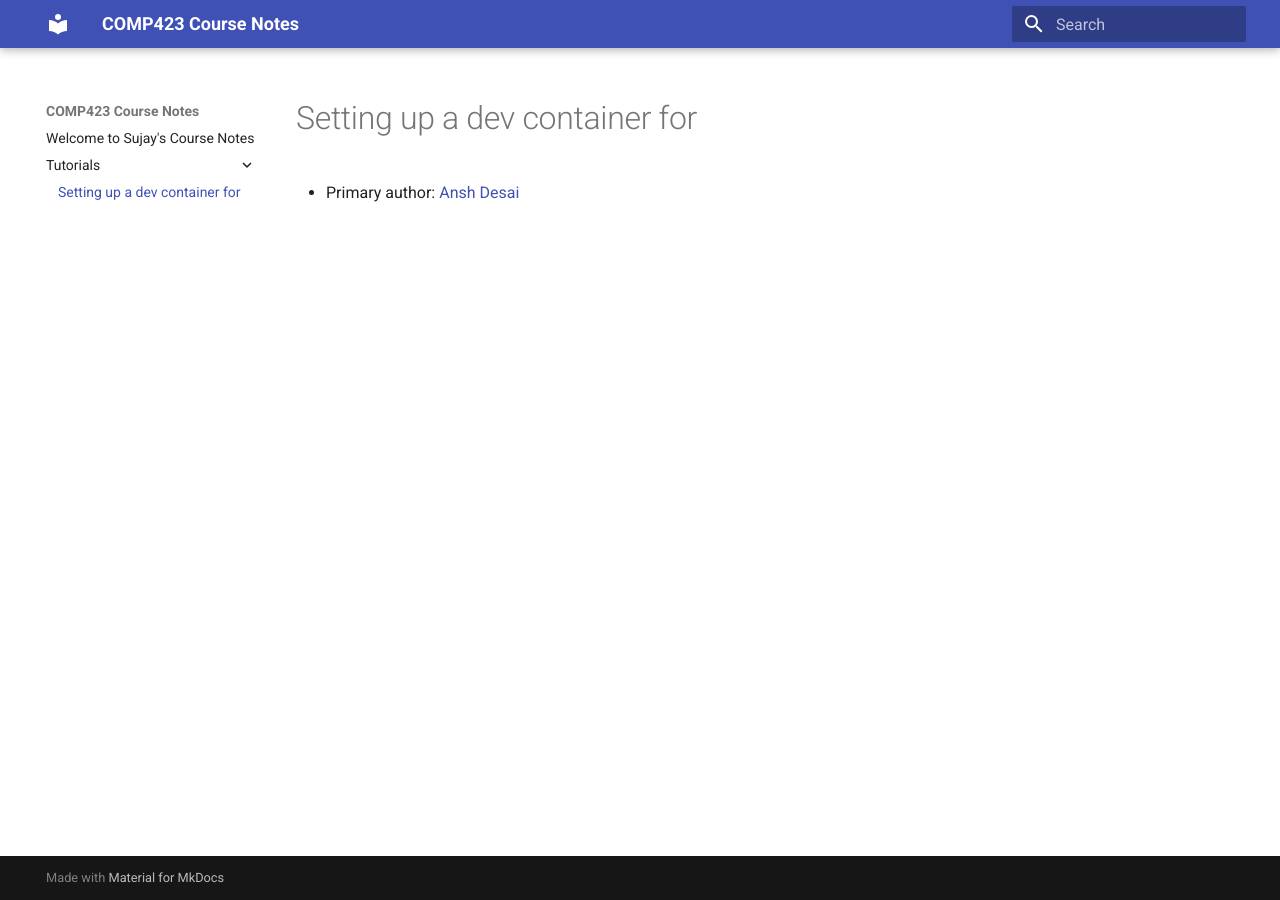
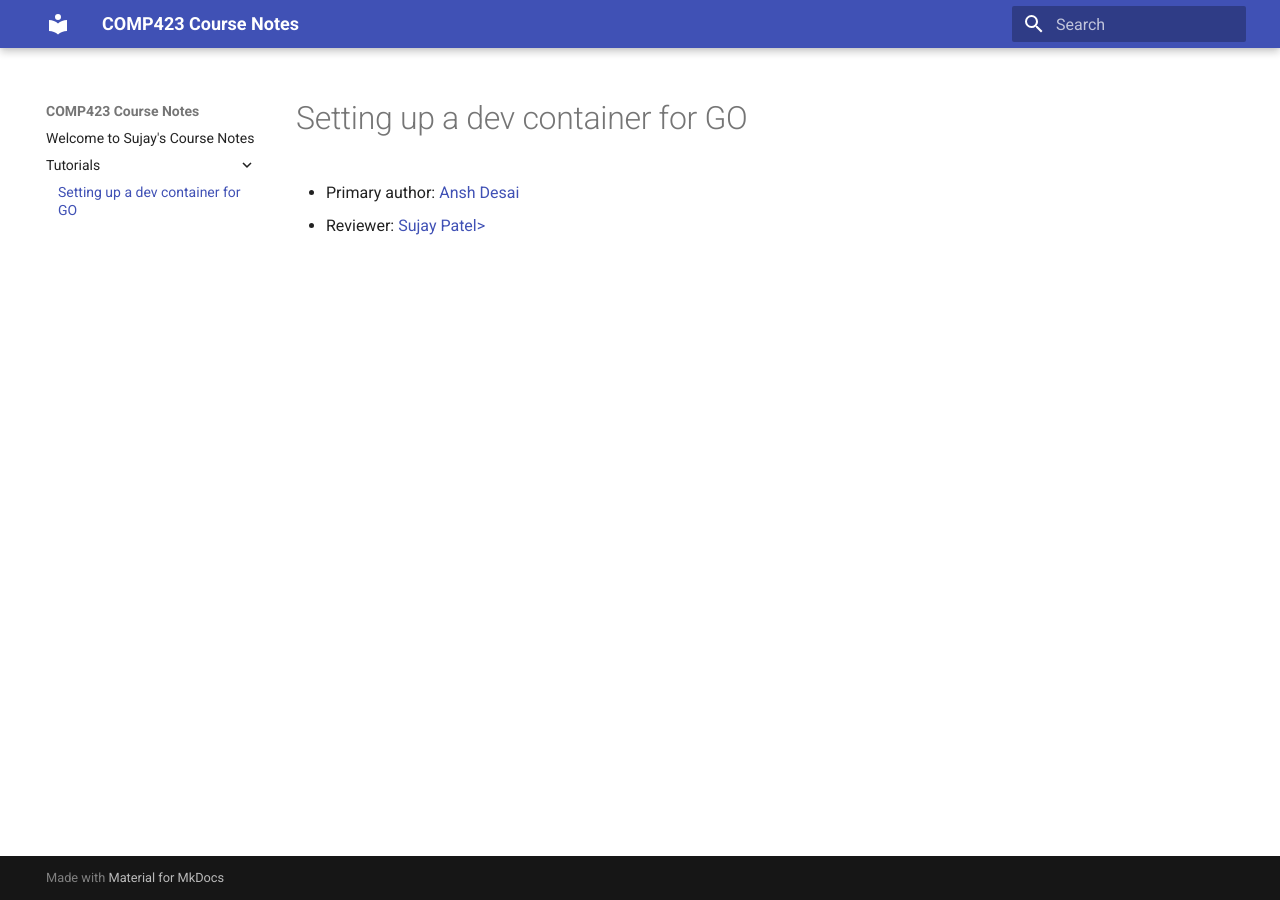
Before and after one commit to SUJP123/comp423-course-notes, an MkDocs documentation site: the page built from docs/tutorials/go-setup.md, in a window 1280 px wide. Built offline with MkDocs 1.6.1 and Material for MkDocs 9.7.7, drawn with Linux system fonts in a browser that asks for light colours.

Commit message:
reviewer tag

```diff
--- a/docs/tutorials/go-setup.md
+++ b/docs/tutorials/go-setup.md
@@ -1,3 +1,4 @@
-# Setting up a dev container for <Insert: Go or Rust depending on which you are doing>
+# Setting up a dev container for GO
 
 * Primary author: [Ansh Desai](https://github.com/anshdesai04)
+* Reviewer: [Sujay Patel>](https://github.com/SUJP123)
```
